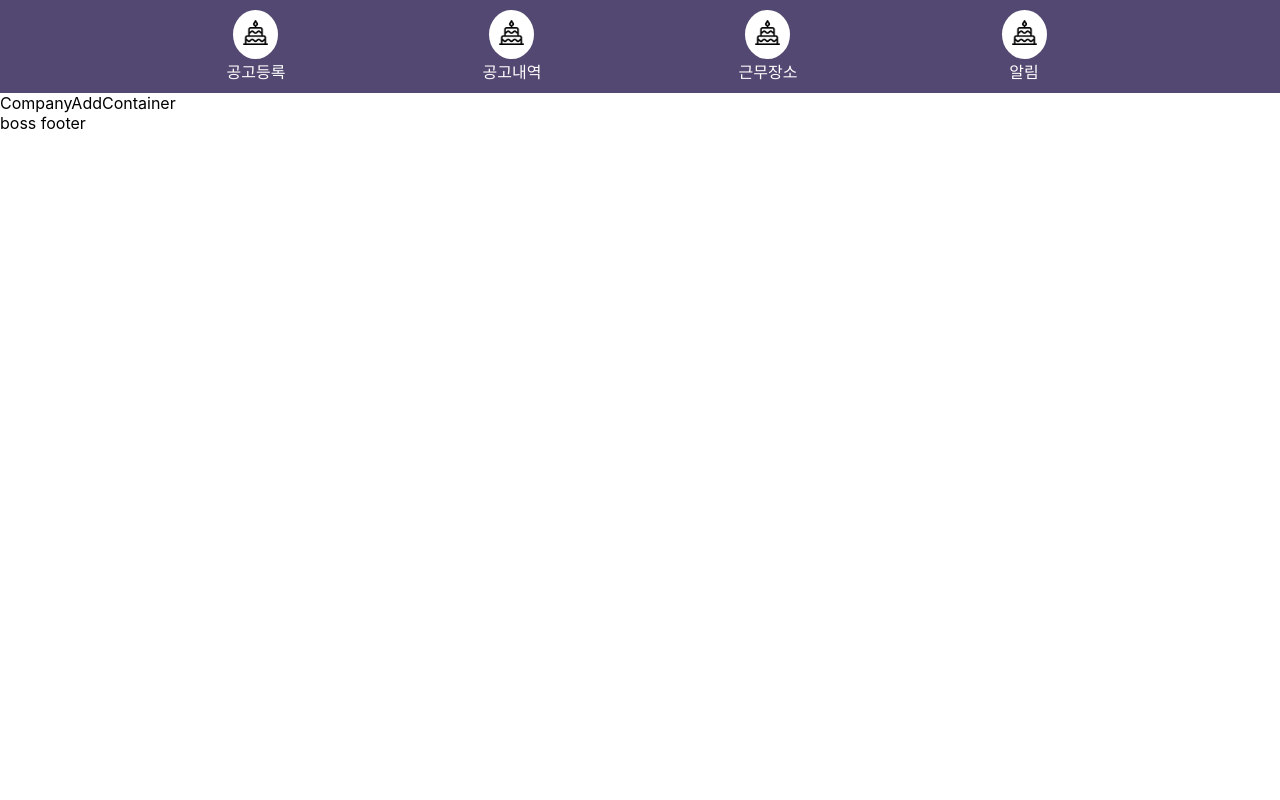
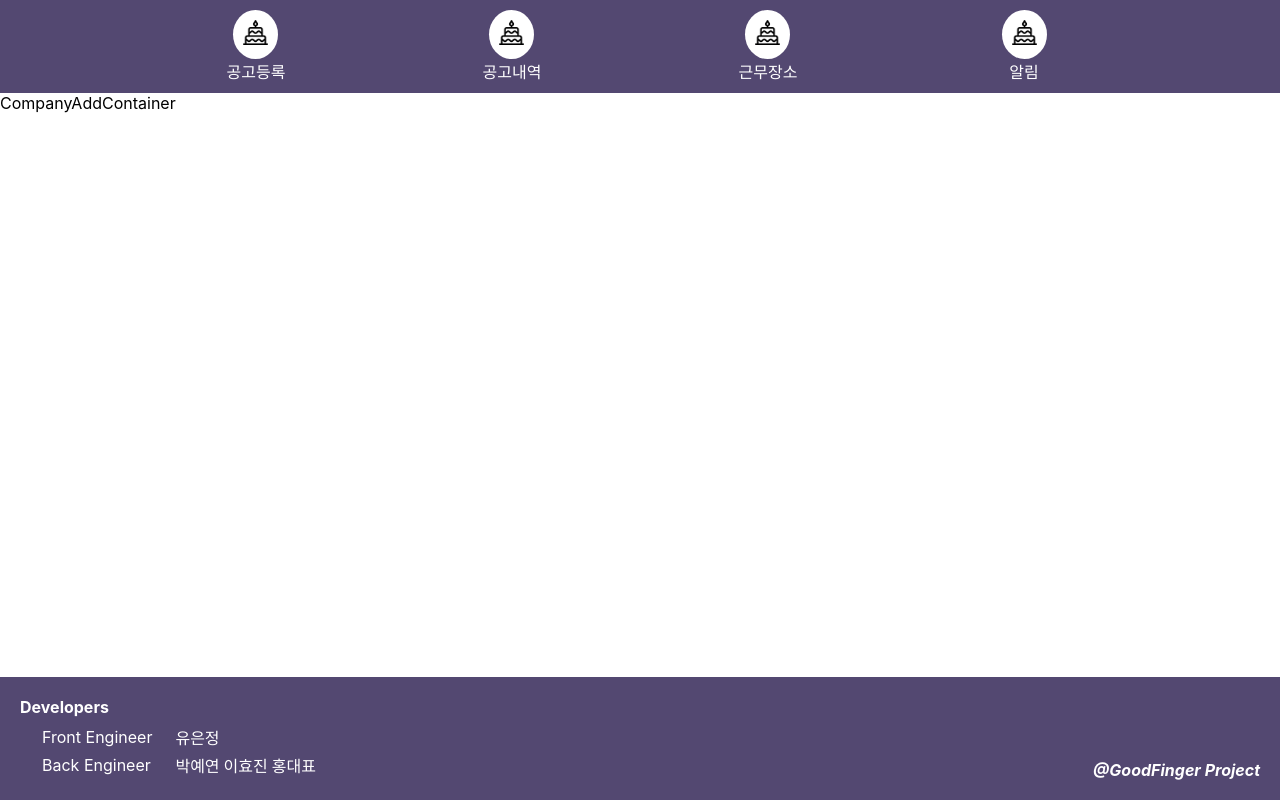
Before and after one commit to GoodFinger/goodfinger_frontend, a React (Create React App) app: page /companyAdd in a window 1280 px wide. Built offline with nearby package versions, Linux system fonts and the light colour scheme.

Commit message:
apply footer design and change some css

```diff
--- a/src/components/boss/BossFooter.tsx
+++ b/src/components/boss/BossFooter.tsx
@@ -1,7 +1,54 @@
 import React from "react";
+import styled from "styled-components";
 
-const BossFooter = () => {
-  return <div>boss footer</div>;
+interface Footer {}
+const BossFooter: React.FC<Footer> = () => {
+  return (
+    <FooterWrapper>
+      <FooterTitle>Developers</FooterTitle>
+      <table>
+        <tr>
+          <DeveloperTitle>Front Engineer</DeveloperTitle>
+          <td>유은정</td>
+        </tr>
+        <tr>
+          <DeveloperTitle>Back Engineer</DeveloperTitle>
+          <td>박예연</td>
+          <td>이효진</td>
+          <td>홍대표</td>
+        </tr>
+      </table>
+      <ProjectName>@GoodFinger Project</ProjectName>
+    </FooterWrapper>
+  );
 };
 
+const FooterWrapper = styled.div`
+  background-color: #534871;
+  color: #ffffff;
+  padding: 20px;
+  position: absolute;
+  bottom: 0;
+  left: 0;
+  right: 0;
+`;
+
+const FooterTitle = styled.div`
+  margin-bottom: 5px;
+  font-weight: bold;
+`;
+
+const DeveloperTitle = styled.td`
+  padding: 0 20px;
+`;
+
+const ProjectName = styled.div`
+  float: right;
+  bottom: 20px;
+  position: absolute;
+  right: 20px;
+  font-style: italic;
+  font-weight: bold;
+`;
+
 export default BossFooter;
--- a/src/components/boss/BossLayout.tsx
+++ b/src/components/boss/BossLayout.tsx
@@ -2,6 +2,7 @@ import React from "react";
 import { Route, RouteProps } from "react-router-dom";
 import BossHeader from "./BossHeader";
 import BossFooter from "./BossFooter";
+import styled from "styled-components";
 interface IProps {
   exact?: boolean;
   path: string;
@@ -13,14 +14,18 @@ const BossLayout = ({ component: Component, ...rest }: IProps) => {
     <Route
       {...rest}
       render={matchProps => (
-        <>
+        <LayoutWrapper>
           <BossHeader />
           <Component {...matchProps} />
           <BossFooter />
-        </>
+        </LayoutWrapper>
       )}
     />
   );
 };
 
+const LayoutWrapper = styled.div`
+  postion: relative;
+`;
+
 export default BossLayout;
--- a/src/components/common/MenuButton.tsx
+++ b/src/components/common/MenuButton.tsx
@@ -34,6 +34,7 @@ const MenuWrapper = styled.div`
 `;
 const MenuDiv = styled.div`
   display: inline-block;
+  cursor: pointer;
 `;
 
 const MenuCircle = styled.div`
```
